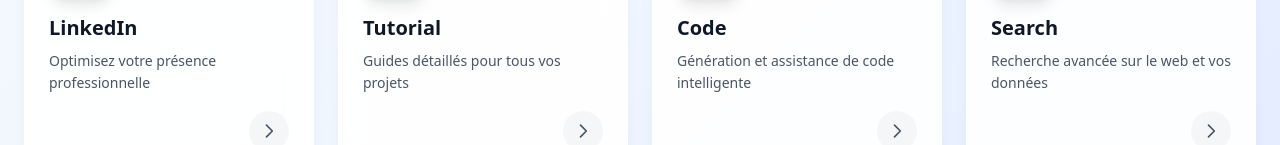
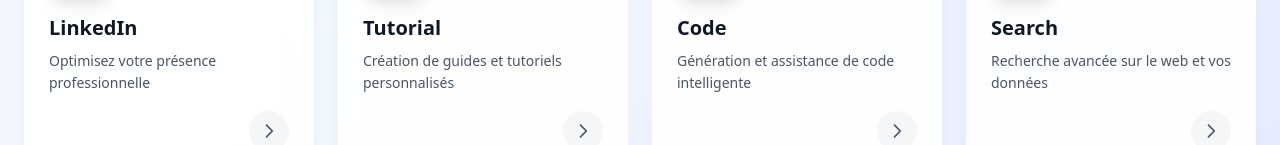
Before and after one commit to MatisAgr/OllamaLab, a React (Vite) app in the folder front/: page / in a window 1280 px wide. Shown: the part 644-789 px from the top of the page. Built offline with nearby package versions, Linux system fonts and the light colour scheme.

Commit message:
feat: Mise à jour de la description du tutoriel pour plus de clarté

```diff
--- a/front/src/pages/Home.tsx
+++ b/front/src/pages/Home.tsx
@@ -73,7 +73,7 @@
     {
       id: 'tutorial',
       title: 'Tutorial',
-      description: 'Guides détaillés pour tous vos projets',
+      description: 'Création de guides et tutoriels personnalisés',
       icon: FiBookOpen,
       color: 'from-orange-500 to-orange-600',
       path: '/tutorial'
```
